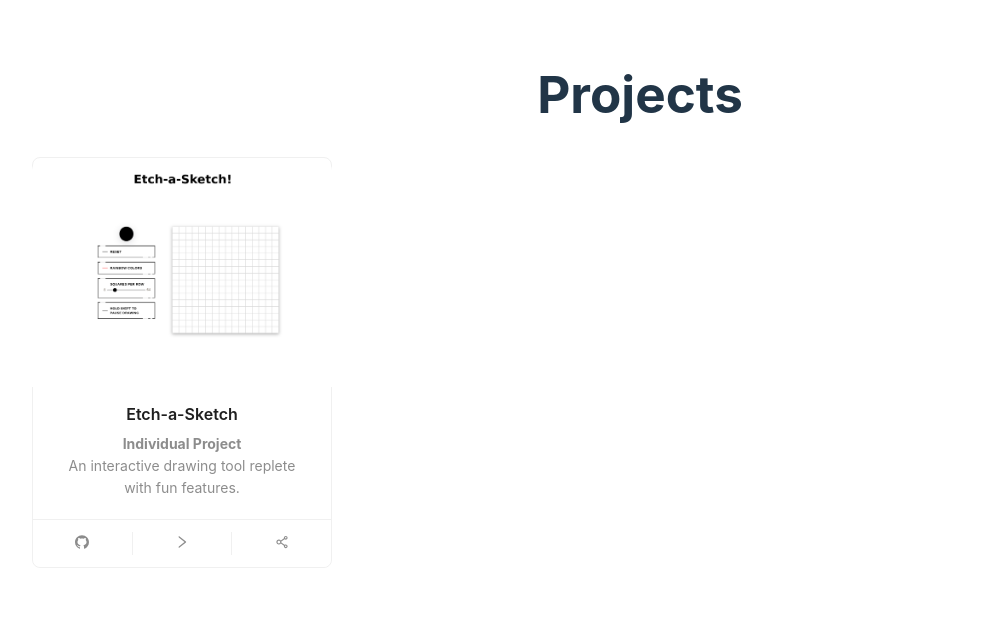
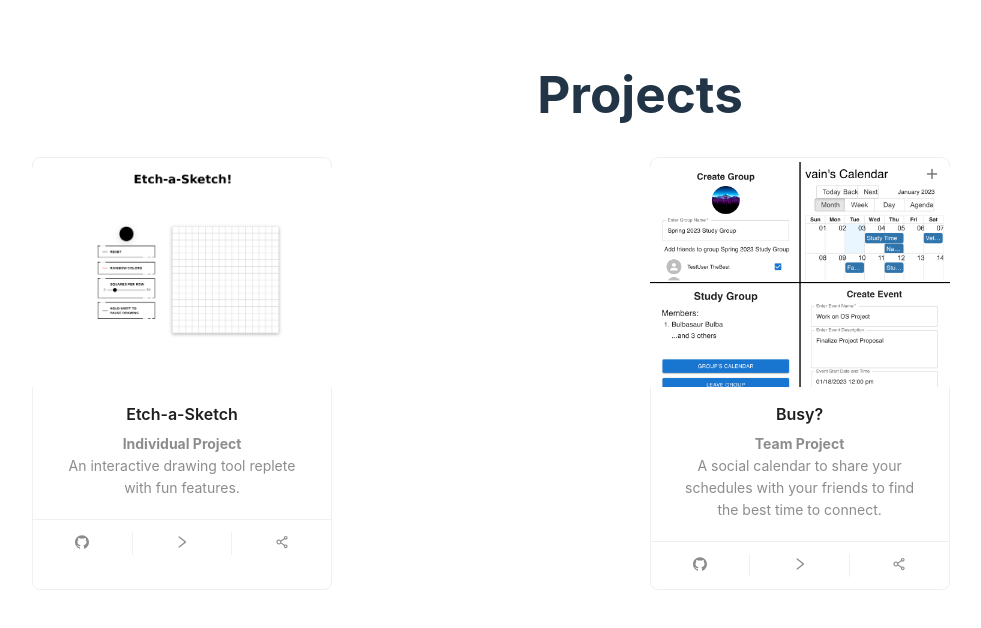
Before and after one commit to RitinDev/project-portfolio, a React (Vite) app: page /projects in a window 1280 px wide. Shown: the top 628 px of the page, without its empty margins (0-981 px from the left). Built offline with nearby package versions, Linux system fonts and the light colour scheme.

Commit message:
Add Busy? Project Card

```diff
--- a/src/pages/projects/projects.tsx
+++ b/src/pages/projects/projects.tsx
@@ -2,6 +2,7 @@ import './projects.css'
 import ProjectCard from '../../components/project-card/ProjectCard'
 
 import odinEtchASketch from '../../assets/images/odin-etch-a-sketch.png'
+import busyAgile from '../../assets/images/busy-agile.png'
 
 const Projects = () => {
     return (
@@ -9,6 +10,7 @@ const Projects = () => {
             <h1>Projects</h1>
             <div className="projects__container">
                 <ProjectCard projectName='Etch-a-Sketch' projectContributors='Individual' projectDescription='An interactive drawing tool replete with fun features.' projectImage={odinEtchASketch} projectLink='https://ritindev.github.io/odin-etch-a-sketch/' projectGithub='https://github.com/RitinDev/odin-etch-a-sketch' />
+                <ProjectCard projectName='Busy?' projectContributors='Team' projectDescription='A social calendar to share your schedules with your friends to find the best time to connect.' projectImage={busyAgile} projectLink='https://busy-8qzj4.ondigitalocean.app/login' projectGithub='https://github.com/agiledev-students-fall2022/final-project-team-busy' />
             </div>
         </div>
     )
```
Also changed, not shown: src/assets/images/busy-agile.png (added).
